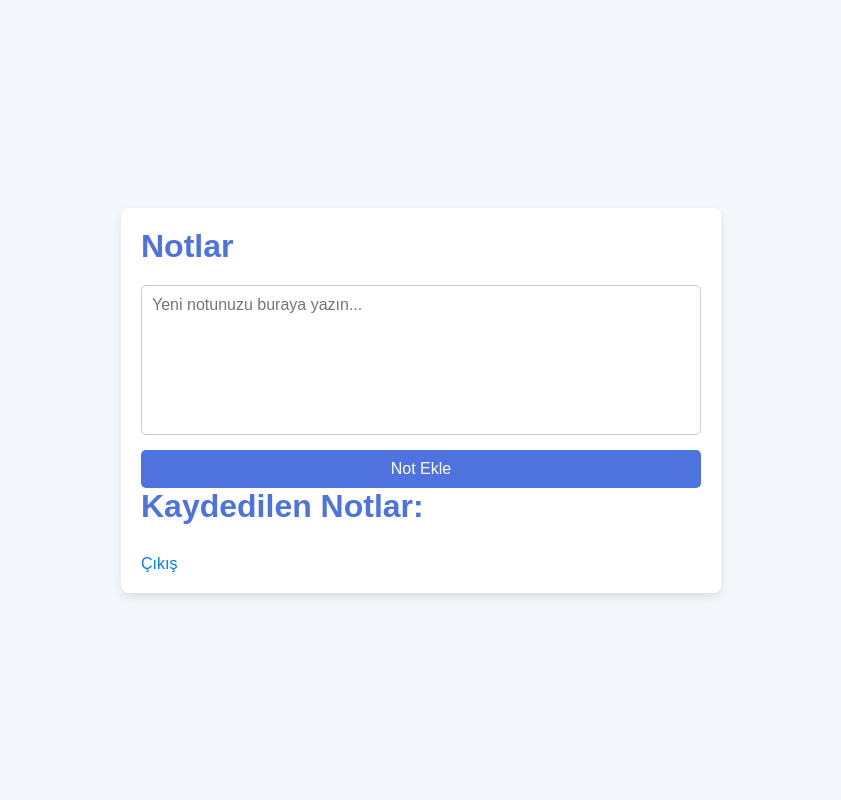
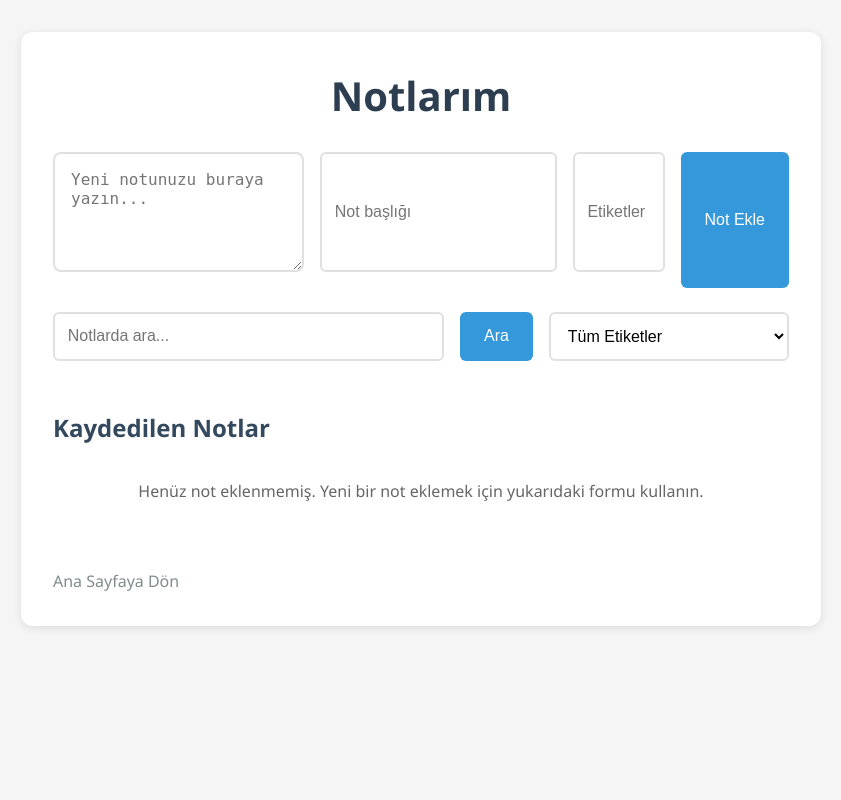
Before and after one commit to AlihanUral/NoteApp, a Flask app: page /notlar in a window 1280 px wide. Shown: the whole page, without its empty margins (219-1060 px from the left). Run offline with Flask 3, Linux system fonts and the light colour scheme.

Commit message:
Initial commit: NoteApp with tags and title features

```diff
--- a/app.py
+++ b/app.py
@@ -1,8 +1,21 @@
 from flask import Flask, render_template, request, redirect, url_for
+import json
+import os
 
 app = Flask(__name__)
 
-notes = []
+# File to store notes
+NOTES_FILE = 'notes.json'
+
+def load_notes():
+    if os.path.exists(NOTES_FILE):
+        with open(NOTES_FILE, 'r', encoding='utf-8') as f:
+            return json.load(f)
+    return []
+
+def save_notes(notes):
+    with open(NOTES_FILE, 'w', encoding='utf-8') as f:
+        json.dump(notes, f, ensure_ascii=False, indent=2)
 
 @app.route('/')
 def index():
@@ -10,18 +23,50 @@ def index():
 
 @app.route('/notlar', methods=['GET', 'POST'])
 def notlar():
+    notes = load_notes()
+
     if request.method == 'POST':
         new_note = request.form['note']
-        notes.append(new_note)
+        title = request.form.get('title', '').strip()
+        tags_input = request.form.get('tags', '')
+        tags = [tag.strip() for tag in tags_input.split(',') if tag.strip()]
+
+        notes.append({
+            'content': new_note,
+            'title': title,
+            'tags': tags
+        })
+        save_notes(notes)
         return redirect(url_for('notlar'))
 
-    return render_template('notlar.html', notes=notes)
+    # Get search query and tag filter
+    search_query = request.args.get('search', '').lower()
+    tag_filter = request.args.get('tag', '')
+
+    # Filter notes based on search and tag
+    filtered_notes = notes
+    if search_query:
+        filtered_notes = [note for note in filtered_notes
+                         if search_query in note['content'].lower() or
+                            search_query in note.get('title', '').lower()]
+    if tag_filter:
+        filtered_notes = [note for note in filtered_notes
+                         if tag_filter in note.get('tags', [])]
+
+    # Get all unique tags for the filter dropdown
+    all_tags = sorted(set(tag for note in notes for tag in note.get('tags', [])))
+
+    return render_template('notlar.html',
+                         notes=filtered_notes,
+                         all_tags=all_tags,
+                         current_tag=tag_filter)
 
 @app.route('/sil_not/<int:index>')
 def sil_not(index):
-
+    notes = load_notes()
     if 0 <= index < len(notes):
         notes.pop(index)
+        save_notes(notes)
     return redirect(url_for('notlar'))
 
 @app.route('/cikis')
--- /dev/null
+++ b/requirements.txt
@@ -0,0 +1,3 @@
+Flask==3.0.2
+watchdog==3.0.0
+Werkzeug==3.0.1
--- a/static/style.css
+++ b/static/style.css
@@ -1,3 +1,4 @@
+/* Modern CSS Reset */
 * {
     margin: 0;
     padding: 0;
@@ -5,122 +6,270 @@
 }
 
 body {
-    font-family: 'Arial', sans-serif;
-    background-color: #f4f7fc;
+    font-family: 'Segoe UI', Tahoma, Geneva, Verdana, sans-serif;
+    line-height: 1.6;
+    background: #f5f5f5;
     color: #333;
-    display: flex;
-    flex-direction: column;
-    align-items: center;
-    justify-content: center;
-    min-height: 100vh;
-}
-
-h1, h2 {
-    color: #4e73df;
-    font-size: 2rem;
-    margin-bottom: 20px;
-    font-weight: bold;
-}
-
-a {
-    text-decoration: none;
-    color: #007bff;
-    font-size: 1rem;
-    margin-top: 20px;
-}
-
-a:hover {
-    text-decoration: underline;
 }
 
 .container {
-    background: #fff;
-    padding: 20px;
-    border-radius: 8px;
-    box-shadow: 0 4px 10px rgba(0, 0, 0, 0.1);
-    width: 100%;
-    max-width: 600px;
-    margin: 20px;
+    max-width: 800px;
+    margin: 2rem auto;
+    padding: 2rem;
+    background: white;
+    border-radius: 12px;
+    box-shadow: 0 2px 10px rgba(0, 0, 0, 0.1);
 }
 
+h1 {
+    color: #2c3e50;
+    margin-bottom: 1.5rem;
+    text-align: center;
+    font-size: 2.5rem;
+}
+
+h2 {
+    color: #34495e;
+    margin: 1.5rem 0 1rem;
+    font-size: 1.5rem;
+}
+
+/* Form Styles */
 form {
+    margin-bottom: 2rem;
+}
+
+/* Note Input Container */
+.note-input-container {
     display: flex;
-    flex-direction: column;
-    gap: 15px;
+    gap: 1rem;
+    margin-bottom: 1rem;
 }
 
 textarea {
-    width: 100%;
-    height: 150px;
-    padding: 10px;
-    border-radius: 5px;
-    border: 1px solid #ccc;
+    flex: 2;
+    min-height: 120px;
+    padding: 1rem;
+    border: 2px solid #e0e0e0;
+    border-radius: 8px;
     font-size: 1rem;
-    resize: none;
-    font-family: 'Arial', sans-serif;
+    resize: vertical;
     transition: border-color 0.3s ease;
 }
 
-textarea:focus {
+.note-title-input {
+    flex: 1;
+    padding: 1rem;
+    border: 2px solid #e0e0e0;
+    border-radius: 8px;
+    font-size: 1rem;
+    height: 120px;
+    transition: border-color 0.3s ease;
+}
+
+.note-title-input:focus {
     outline: none;
-    border-color: #4e73df;
+    border-color: #3498db;
+}
+
+/* Note Title in List */
+.note-title {
+    color: #2c3e50;
+    margin-bottom: 0.5rem;
+    font-size: 1.2rem;
 }
 
 button {
-    padding: 10px;
-    background-color: #4e73df;
+    background: #3498db;
     color: white;
+    padding: 0.8rem 1.5rem;
     border: none;
-    border-radius: 5px;
+    border-radius: 6px;
     cursor: pointer;
     font-size: 1rem;
-    transition: background-color 0.3s ease;
+    transition: background 0.3s ease;
 }
 
 button:hover {
-    background-color: #2e59d9;
+    background: #2980b9;
 }
 
+/* Search Form */
+form[action*="notlar"] {
+    display: flex;
+    gap: 1rem;
+    margin-bottom: 1.5rem;
+}
+
+input[type="text"] {
+    flex: 1;
+    padding: 0.8rem;
+    border: 2px solid #e0e0e0;
+    border-radius: 6px;
+    font-size: 1rem;
+}
+
+input[type="text"]:focus {
+    outline: none;
+    border-color: #3498db;
+}
+
+/* Notes List */
 ul {
-    list-style-type: none;
-    margin-top: 30px;
+    list-style: none;
 }
 
 li {
-    background-color: #f8f9fc;
-    padding: 10px;
-    border-radius: 5px;
-    margin: 5px 0;
-    box-shadow: 0 2px 5px rgba(0, 0, 0, 0.05);
-    font-size: 1rem;
-    color: #555;
+    background: #f8f9fa;
+    padding: 1rem;
+    margin-bottom: 0.8rem;
+    border-radius: 8px;
+    display: flex;
+    justify-content: space-between;
+    align-items: flex-start;
+    transition: transform 0.2s ease;
 }
 
+li:hover {
+    transform: translateX(5px);
+}
+
+/* Delete Button */
 .sil-btn {
-    color: red;
+    background: #e74c3c;
+    color: white;
+    padding: 0.5rem 1rem;
+    border-radius: 4px;
     text-decoration: none;
     font-size: 0.9rem;
-    padding: 5px;
+    transition: background 0.3s ease;
 }
 
 .sil-btn:hover {
-    text-decoration: underline;
+    background: #c0392b;
 }
 
-.logo {
-    position: absolute;
-    top: 20px;
-    left: 20px;
-    width: 250px;
-    height: auto;
+/* Exit Link */
+a[href*="cikis"] {
+    display: inline-block;
+    margin-top: 2rem;
+    color: #7f8c8d;
+    text-decoration: none;
+    transition: color 0.3s ease;
 }
 
-footer {
-    text-align: center;
-    margin-top: 20px;
+a[href*="cikis"]:hover {
+    color: #34495e;
 }
 
-footer p {
-    color: #888;
+/* Tag Input */
+.tag-input {
+    width: 100%;
+    padding: 0.8rem;
+    margin-bottom: 1rem;
+    border: 2px solid #e0e0e0;
+    border-radius: 6px;
+    font-size: 1rem;
+}
+
+.tag-input:focus {
+    outline: none;
+    border-color: #3498db;
+}
+
+/* Search and Filter Container */
+.search-filter-container {
+    display: flex;
+    gap: 1rem;
+    margin-bottom: 1.5rem;
+}
+
+.search-form {
+    flex: 2;
+    display: flex;
+    gap: 0.5rem;
+}
+
+.tag-filter-form {
+    flex: 1;
+}
+
+select {
+    width: 100%;
+    padding: 0.8rem;
+    border: 2px solid #e0e0e0;
+    border-radius: 6px;
+    font-size: 1rem;
+    background-color: white;
+    cursor: pointer;
+}
+
+select:focus {
+    outline: none;
+    border-color: #3498db;
+}
+
+/* Tags */
+.tags {
+    display: flex;
+    flex-wrap: wrap;
+    gap: 0.5rem;
+    margin-top: 0.5rem;
+}
+
+.tag {
+    background: #e1f0fa;
+    color: #2980b9;
+    padding: 0.3rem 0.6rem;
+    border-radius: 4px;
     font-size: 0.9rem;
+    display: inline-block;
+    white-space: nowrap;
 }
+
+/* Note Content */
+.note-content {
+    flex: 1;
+    margin-right: 1rem;
+    word-break: break-word;
+}
+
+/* Responsive Design */
+@media (max-width: 600px) {
+    .container {
+        margin: 1rem;
+        padding: 1rem;
+    }
+
+    h1 {
+        font-size: 2rem;
+    }
+
+    form[action*="notlar"] {
+        flex-direction: column;
+    }
+
+    button {
+        width: 100%;
+    }
+
+    .search-filter-container {
+        flex-direction: column;
+    }
+
+    .search-form, .tag-filter-form {
+        width: 100%;
+    }
+
+    select {
+        width: 100%;
+    }
+
+    .note-input-container {
+        flex-direction: column;
+    }
+
+    .note-title-input {
+        height: 60px;
+    }
+}
--- a/templates/notlar.html
+++ b/templates/notlar.html
@@ -3,29 +3,71 @@
 <head>
     <meta charset="UTF-8">
     <meta name="viewport" content="width=device-width, initial-scale=1.0">
-    <title>Notlar</title>
+    <title>NoteApp - Notlarım</title>
     <link rel="stylesheet" href="{{ url_for('static', filename='style.css') }}">
 </head>
 <body>
     <div class="container">
-        <h1>Notlar</h1>
+        <h1>Notlarım</h1>
 
+        <!-- Add Note Form -->
         <form action="{{ url_for('notlar') }}" method="POST">
+            <div class="note-input-container">
                 <textarea name="note" placeholder="Yeni notunuzu buraya yazın..." required></textarea>
+                <input type="text" name="title" placeholder="Not başlığı" class="note-title-input">
+            </div>
+            <input type="text" name="tags" placeholder="Etiketler (virgülle ayırın, örn: önemli, iş, kişisel)"
+                   value="{{ request.form.get('tags', '') }}" class="tag-input">
             <button type="submit">Not Ekle</button>
         </form>
 
-        <h2>Kaydedilen Notlar:</h2>
+        <!-- Search and Filter Forms -->
+        <div class="search-filter-container">
+            <form action="{{ url_for('notlar') }}" method="GET" class="search-form">
+                <input type="text" name="search" placeholder="Notlarda ara..." value="{{ request.args.get('search', '') }}">
+                <button type="submit">Ara</button>
+            </form>
+
+            <form action="{{ url_for('notlar') }}" method="GET" class="tag-filter-form">
+                <select name="tag" onchange="this.form.submit()">
+                    <option value="">Tüm Etiketler</option>
+                    {% for tag in all_tags %}
+                        <option value="{{ tag }}" {% if tag == current_tag %}selected{% endif %}>{{ tag }}</option>
+                    {% endfor %}
+                </select>
+            </form>
+        </div>
+
+        <!-- Notes List -->
+        <h2>Kaydedilen Notlar</h2>
+        {% if notes %}
             <ul>
                 {% for note in notes %}
                     <li>
-                    {{ note }}
+                        <div class="note-content">
+                            {% if note.title %}
+                                <h3 class="note-title">{{ note.title }}</h3>
+                            {% endif %}
+                            <span>{{ note.content }}</span>
+                            {% if note.tags %}
+                                <div class="tags">
+                                    {% for tag in note.tags %}
+                                        <span class="tag">{{ tag }}</span>
+                                    {% endfor %}
+                                </div>
+                            {% endif %}
+                        </div>
                         <a href="{{ url_for('sil_not', index=loop.index0) }}" class="sil-btn">Sil</a>
                     </li>
                 {% endfor %}
             </ul>
+        {% else %}
+            <p style="text-align: center; color: #666; margin: 2rem 0;">
+                Henüz not eklenmemiş. Yeni bir not eklemek için yukarıdaki formu kullanın.
+            </p>
+        {% endif %}
 
-        <a href="{{ url_for('cikis') }}">Çıkış</a>
+        <a href="{{ url_for('cikis') }}">Ana Sayfaya Dön</a>
     </div>
 </body>
 </html>
```
Also changed, not shown: templates/index.html (+10 -6 lines), 1 other file. Lines whose indentation alone changed are shown as unchanged.
